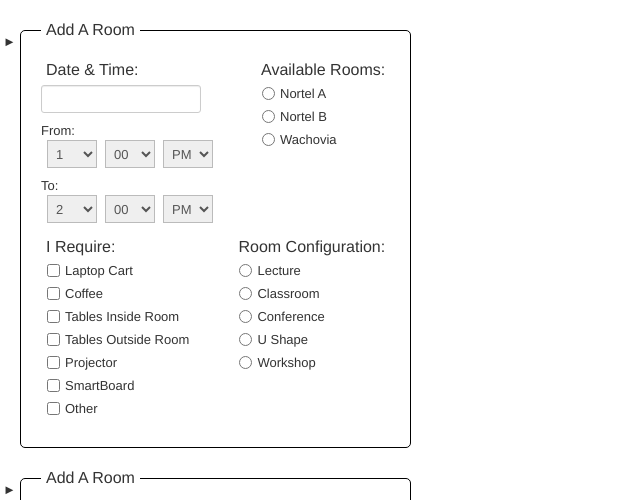
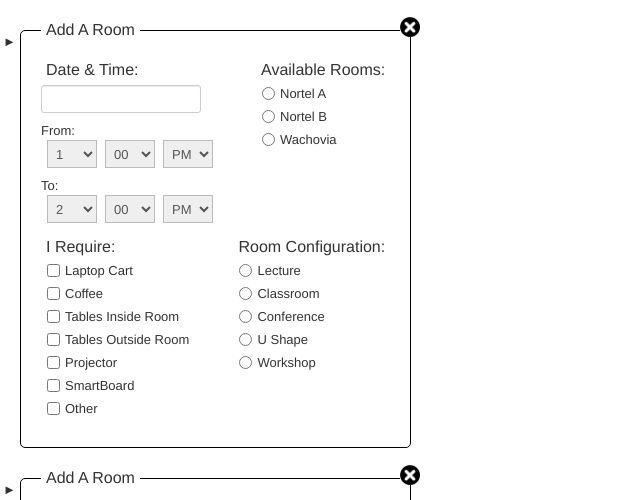
Before and after one commit to bmbouter/room-reservation-prototype, a plain HTML site: page index.html in a window 1280 px wide. Both pictures are taken after a click on the element "Click Here to Add a Room Reservation". Shown: the top 500 px of the page, 0-640 px from the left. Drawn offline with Linux system fonts and the light colour scheme.

Commit message:
You can now remove Room Reservations as long as there is more than 1.

```diff
--- a/css/styles.css
+++ b/css/styles.css
@@ -1,7 +1,7 @@
 #room-reservations {margin-top: 15px;}
 fieldset.border {border: 1px solid #000;}
 fieldset.right {float: right;}
-.room-wrap {position: relative; min-height: 50px; margin-bottom: 15px;}
+.room-wrap {position: relative; min-height: 50px; margin-bottom: 15px; width: 420px;}
 .room-wrap .toggle {position: absolute; top: 18px; left: 3px; cursor: pointer;}
 .room {display: inline-block; padding: 10px 20px 20px; border-radius: 5px; overflow: hidden; margin-left: 20px;}
 .room ul {list-style-type: none; margin-left: 6px;}
@@ -13,8 +13,9 @@ fieldset.right {float: right;}
 .room .date-time-wrap {float: left; margin-right: 35px;}
 .room .date-pick {width: 150px;}
 .room .additionals {float: left;}
-.room .delete {float: left; clear: both; cursor: pointer; display: none;}
+.room .delete {cursor: pointer; position: absolute; top: 2px; right: 0; display: none;}
 .room .delete.show {display: block;}
+.room .delete img {width: 20px;}
 
 .hidden-view {display: none; width: 390px; margin-left: 20px; border-radius: 5px; text-align: center; font-size: 16px; height: 30px; cursor: pointer; padding-top: 10px;}
 .room-wrap.hidden .hidden-view {display: block;}
--- a/index.html
+++ b/index.html
@@ -128,7 +128,7 @@
 							<li><label><input type="radio" name="configuration" value="Workshop" />Workshop</label></li>
 						</ul>
 					</fieldset>
-					<fieldset class="delete">Remove this Reservation</fieldset>
+					<fieldset class="delete"><img src="img/delete.jpeg" alt="Delete Room Reservation" /></fieldset>
 				</fieldset>
 				<fieldset class="border hidden-view">
 					<span class="hidden-title"><%= hiddenName %></span>
--- a/js/RoomReservation.js
+++ b/js/RoomReservation.js
@@ -4,37 +4,15 @@
 			name:  'Add A Room',
 			hiddenName: 'Room Reservation',
 			shown: true,
-			canBeRemoved: false,
+			radioGroup: '1'
 		}
 	});
 
 	// The Room collection, composed of at least one RoomReservation model
-	var Rooms = Backbone.Collection.extend({
+	var RoomsCollection = Backbone.Collection.extend({
 		model: RoomReservation,
 		initialize: function() {
 			return this;
-		},
-		renderRoom: function() {
-			var room     = new RoomReservation({radioGroup : "reservation-" + this.length});
-			var roomView = new RoomReservationView({
-				model: room,
-				id: "reservation-" + this.length
-			});
-			this.add(roomView);
-			this.updateCanBeRemoved();
-		},
-		updateCanBeRemoved: function() {
-			if (this.length > 1) {
-				console.log('yes');
-				_.each(this.models, function(model) {
-					model.set("canBeRemoved", true);
-					console.log(model.get("canBeRemoved"));
-				});
-			} else {
-				_.each(this.models, function(model) {
-					model.set("canBeRemoved", false);
-				});
-			}
 		}
 	});
 
@@ -42,24 +20,48 @@
 	var RoomsCollectionView = Backbone.View.extend({
 		initialize: function() {
 			this.el              = $("#room-reservations");
-			this.roomsCollection = new Rooms();
+			this.roomsCollection = new RoomsCollection();
+
+			//_.bindAll(this, "append");
 
 			var that = this;
 			this.roomsCollection.on("add", function(model) {
 				that.append(model);
+				that.updateDelete();
+			});
+			this.roomsCollection.on("remove", function(model) {
+				that.updateDelete();
 			});
 
-			this.roomsCollection.renderRoom();
-
-			_.bindAll(this, "append");
+			this.addRoomReservation();
 
 			return this;
 		},
 		addRoomReservation: function() {
-			this.roomsCollection.renderRoom();
+
+			var room     = new RoomReservation();
+			var id       = room.cid;
+			room.set("radioGroup", id);
+			var roomView = new RoomReservationView({
+				model: room,
+				id: "reservation-" + id,
+				collection: this.roomsCollection,
+			});
+			this.roomsCollection.add(roomView);
 		},
 		append: function(model) {
 			$(this.el).append(model.toJSON().render().el);
+		},
+		updateDelete: function() {
+			if (this.roomsCollection.length > 1) {
+				_.each(this.roomsCollection.models, function(model) {
+					$(model.get("el")).find(".delete").addClass("show");
+				});
+			} else {
+				_.each(this.roomsCollection.models, function(model) {
+					$(model.get("el")).find(".delete").removeClass("show");
+				});
+			}
 		}
 	});
 
@@ -71,13 +73,14 @@
 		events: {
 			"click .room-names input" : "updateName",
 			"click .toggle, .hidden-view"           : "toggleStateAttr",
-			"click .delete.show"           : "removeReservation"
+			"click .delete" : "removeReservation"
 		},
 		initialize: function() {
-			_.bindAll(this, "changeReservationName", "updateRemove", "toggleState");
+			_.bindAll(this, "changeReservationName", "toggleState", "removeReservation");
 			this.model.bind("change:shown", this.toggleState);
 			this.model.bind("change:name",  this.changeReservationName);
-			this.model.bind("change:canBeRemoved", this.updateRemove);
+
+			this.collection = this.collection;
 		},
 		render: function(model) {
 			var templ = _.template(this.template);
@@ -100,17 +103,9 @@
 			if (this.model.get("shown") === false) $(this.el).addClass("hidden").find(".room").slideUp();
 			else                                   $(this.el).removeClass("hidden").find(".room").slideDown();
 		},
-		updateRemove: function() {
-			console.log('update remove');
-			if (this.model.get("canBeRemoved") === true) {
-				$(this.el).find(".delete").addClass("show");
-			} else {
-				$(this.el).find(".delete").removeClass("show");
-			}
-		},
 		removeReservation: function() {
-			console.log('remove this: ' + this.model);
-			//this.roomsCollection.remove(obj);
+			this.collection.remove(this);
+			this.remove();
 		}
 	});
 
@@ -118,7 +113,7 @@
 		init: function() {
 			this.roomsCollectionView = new RoomsCollectionView();
 
-			$("#add").click(function() {window.app.addReservation();});
+			$("#add").click(function() {window.app.roomsCollectionView.addRoomReservation();});
 
 			return this;
 		},
```
Also changed, not shown: img/delete.jpeg (added).
